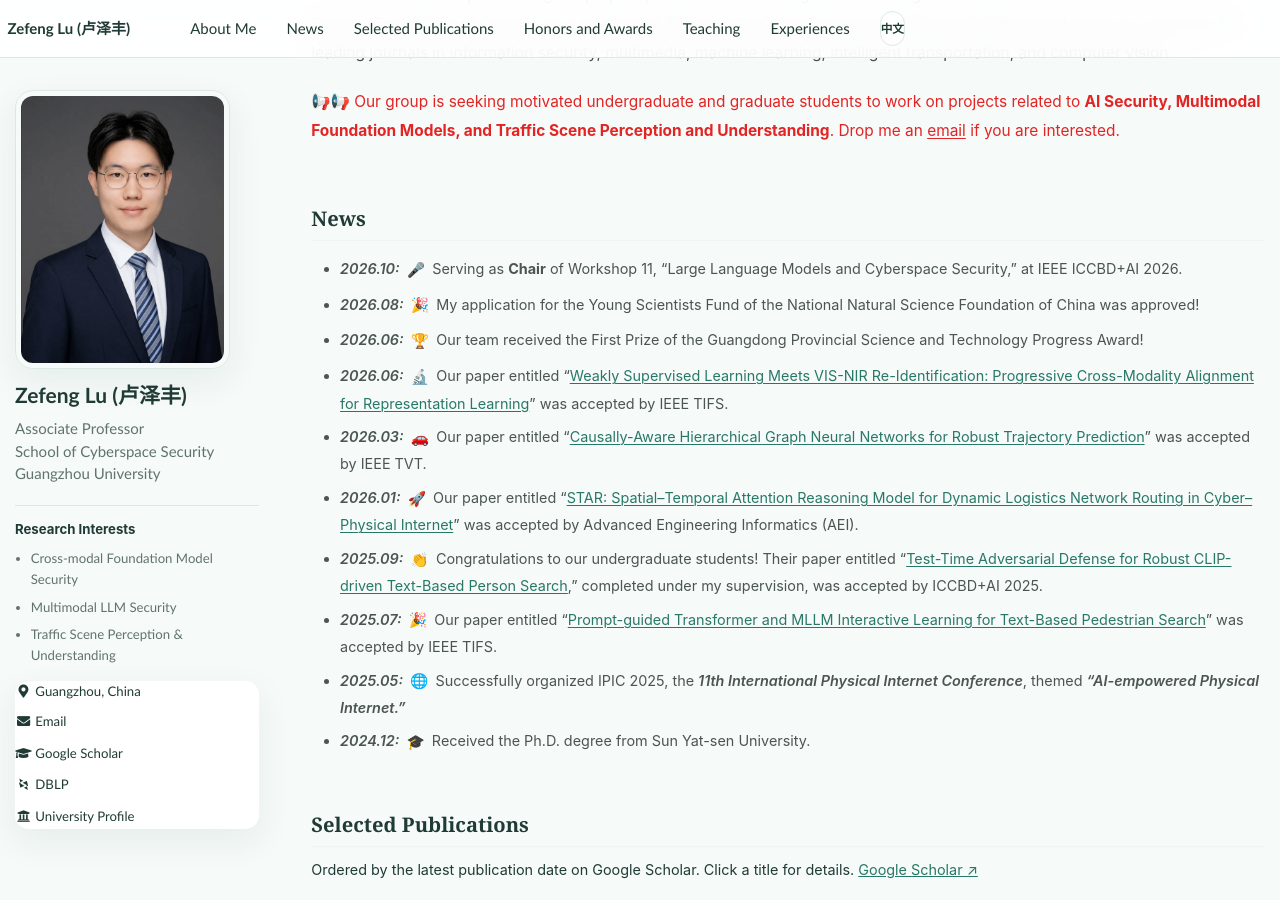
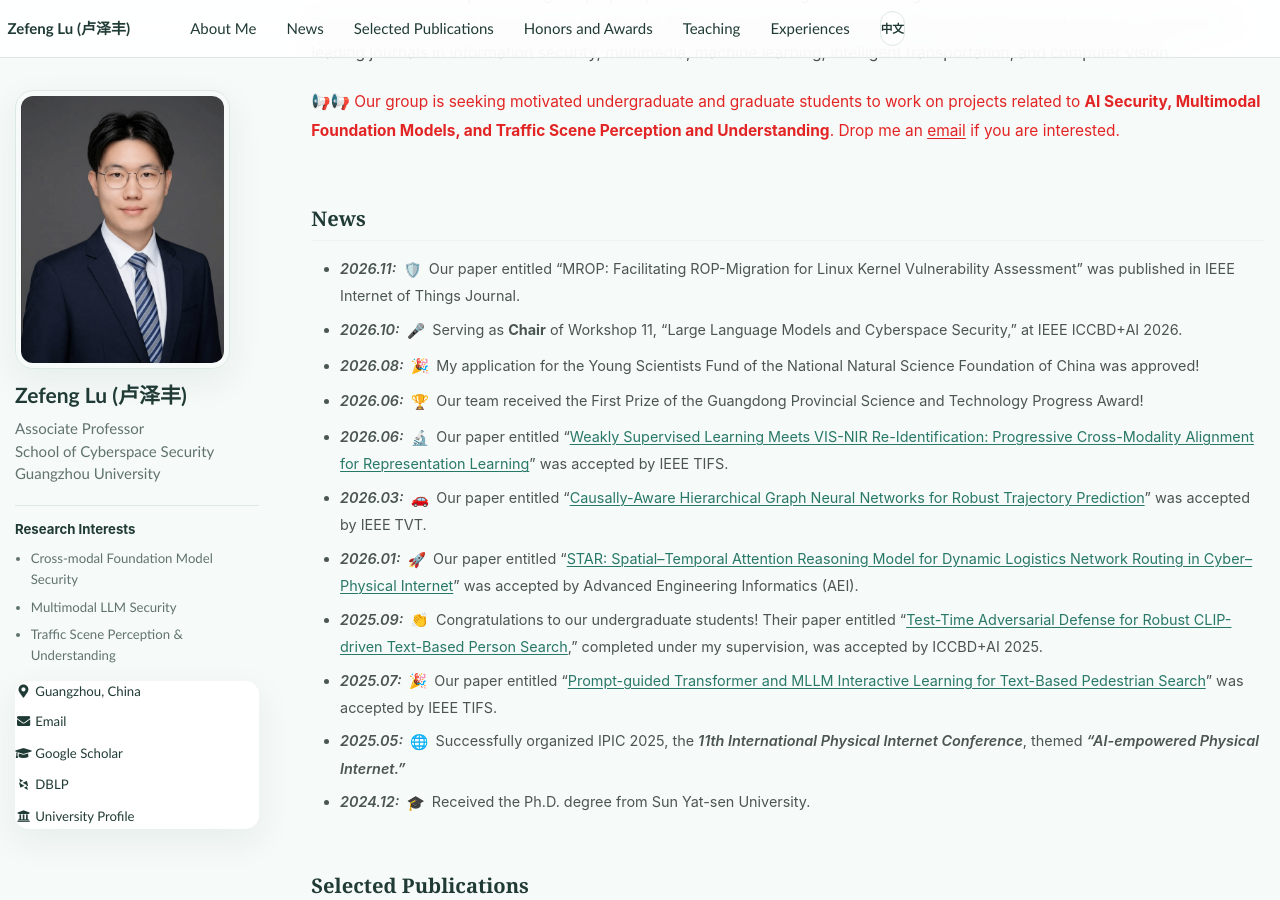
Before and after one commit to ZefengLU-GZHU/zefenglu-gzhu.github.io, a Jekyll site: the page built from _pages/about.md, in a window 1280 px wide and 900 px high, scrolled down 496 px. Built offline with Jekyll 4.4.1, drawn with Linux system fonts in a browser that asks for light colours; some web fonts are replaced; our own code applies the rules of GitHub Pages for plain Markdown files.

Commit message:
Add MROP publication news

```diff
--- a/_pages/about.md
+++ b/_pages/about.md
@@ -86,6 +86,7 @@ redirect_from:
 
 <div class="news-list lang-en" markdown="1">
 
+- ***2026.11:*** <span class="news-emoji" aria-hidden="true">🛡️</span> Our paper entitled “MROP: Facilitating ROP-Migration for Linux Kernel Vulnerability Assessment” was published in IEEE Internet of Things Journal.
 - ***2026.10:*** <span class="news-emoji" aria-hidden="true">🎤</span> Serving as **Chair** of Workshop 11, “Large Language Models and Cyberspace Security,” at IEEE ICCBD+AI 2026.
 - ***2026.08:*** <span class="news-emoji" aria-hidden="true">🎉</span> My application for the Young Scientists Fund of the National Natural Science Foundation of China was approved!
 - ***2026.06:*** <span class="news-emoji" aria-hidden="true">🏆</span> Our team received the First Prize of the Guangdong Provincial Science and Technology Progress Award!
@@ -101,6 +102,7 @@ redirect_from:
 
 <div class="news-list lang-zh" markdown="1">
 
+- ***2026.11:*** <span class="news-emoji" aria-hidden="true">🛡️</span> 论文《MROP: Facilitating ROP-Migration for Linux Kernel Vulnerability Assessment》发表于 IEEE Internet of Things Journal。
 - ***2026.10:*** <span class="news-emoji" aria-hidden="true">🎤</span> 担任 IEEE ICCBD+AI 2026 Workshop 11“大语言模型与网络空间安全”**主席（Chair）**。
 - ***2026.08:*** <span class="news-emoji" aria-hidden="true">🎉</span> 我的国家自然科学基金青年项目获批！
 - ***2026.06:*** <span class="news-emoji" aria-hidden="true">🏆</span> 团队获得广东省科技进步一等奖！
```
